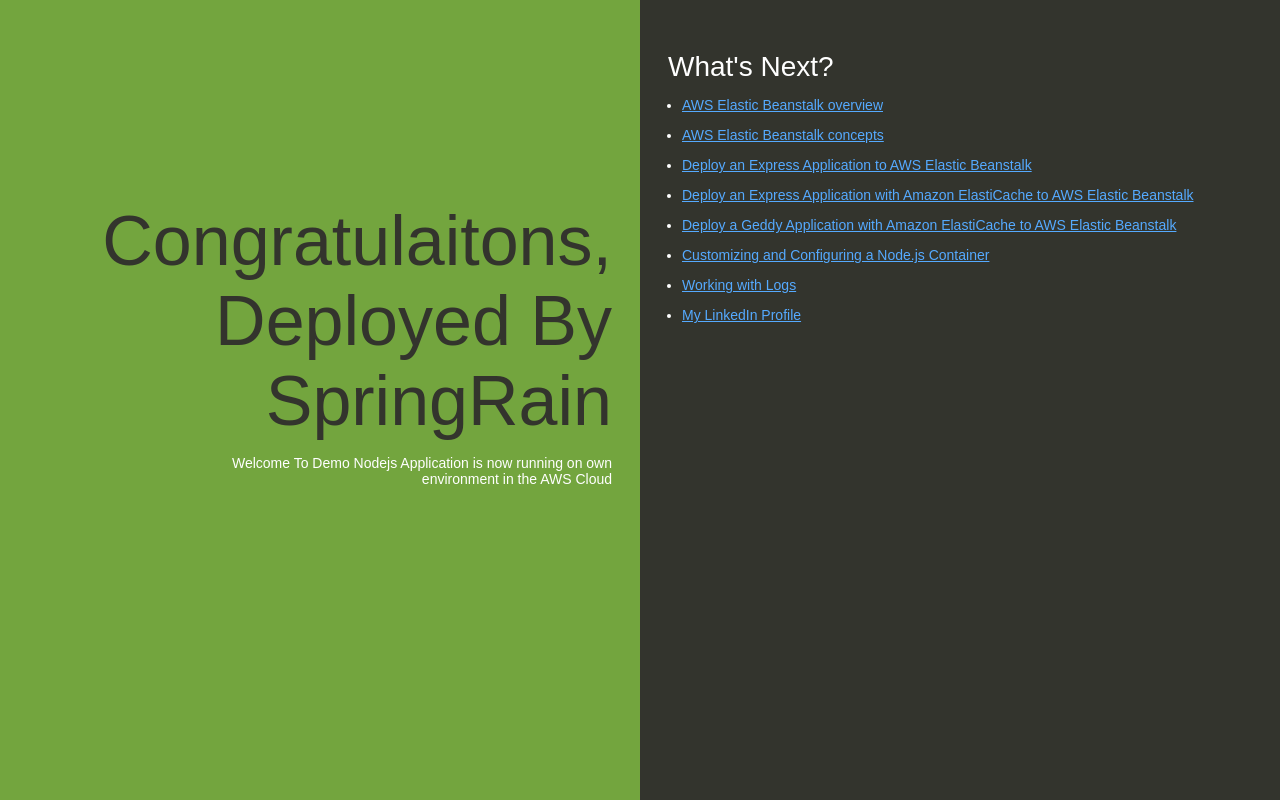
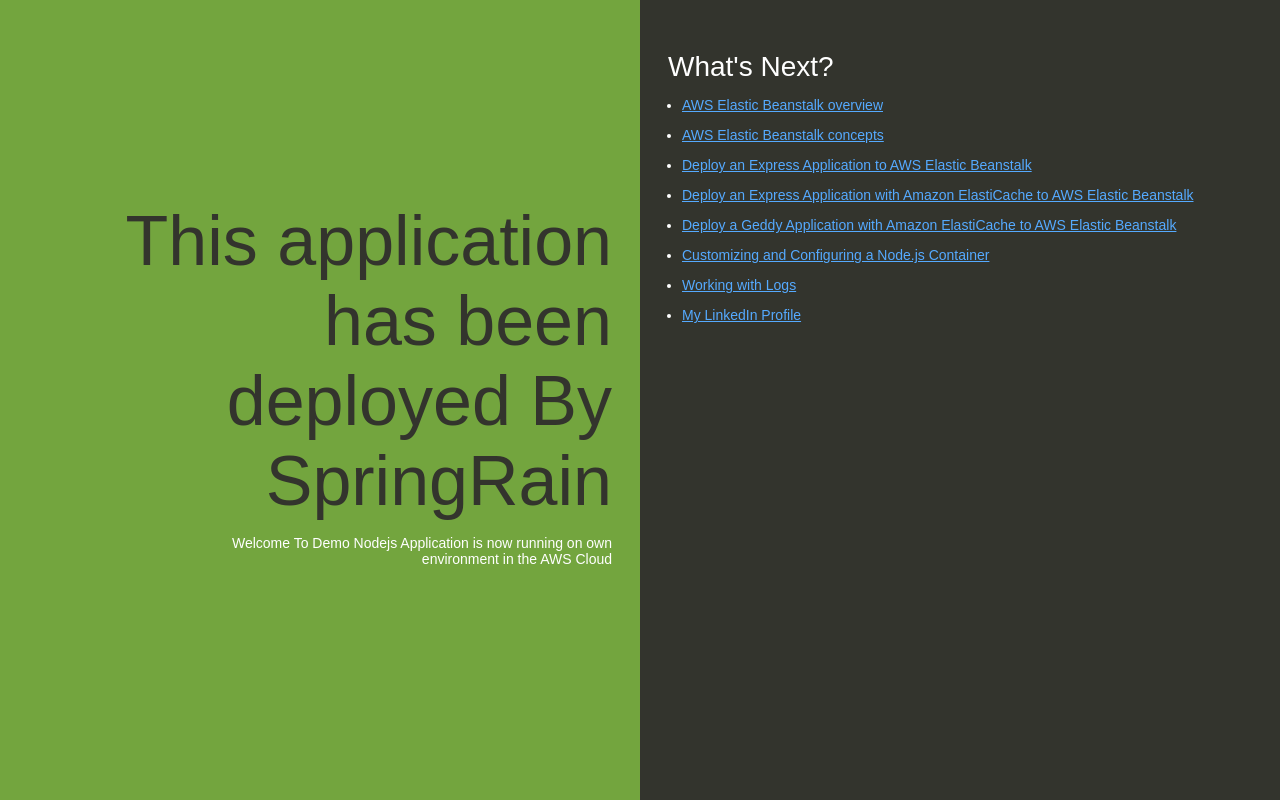
Before and after one commit to ajayed/elasticbeanstal, a website: page index.html in a window 1280 px wide. Drawn offline with Linux system fonts and the light colour scheme.

Commit message:
index file updated

```diff
--- a/index.html
+++ b/index.html
@@ -74,7 +74,7 @@
   </head>
   <body>
     <div class="textColumn">
-      <h1>Congratulaitons, Deployed By SpringRain</h1>
+      <h1>This application has been deployed By SpringRain</h1>
       <p>Welcome To Demo Nodejs Application is now running on own environment in the AWS Cloud</p>
     </div>
     <div class="linksColumn">
```
